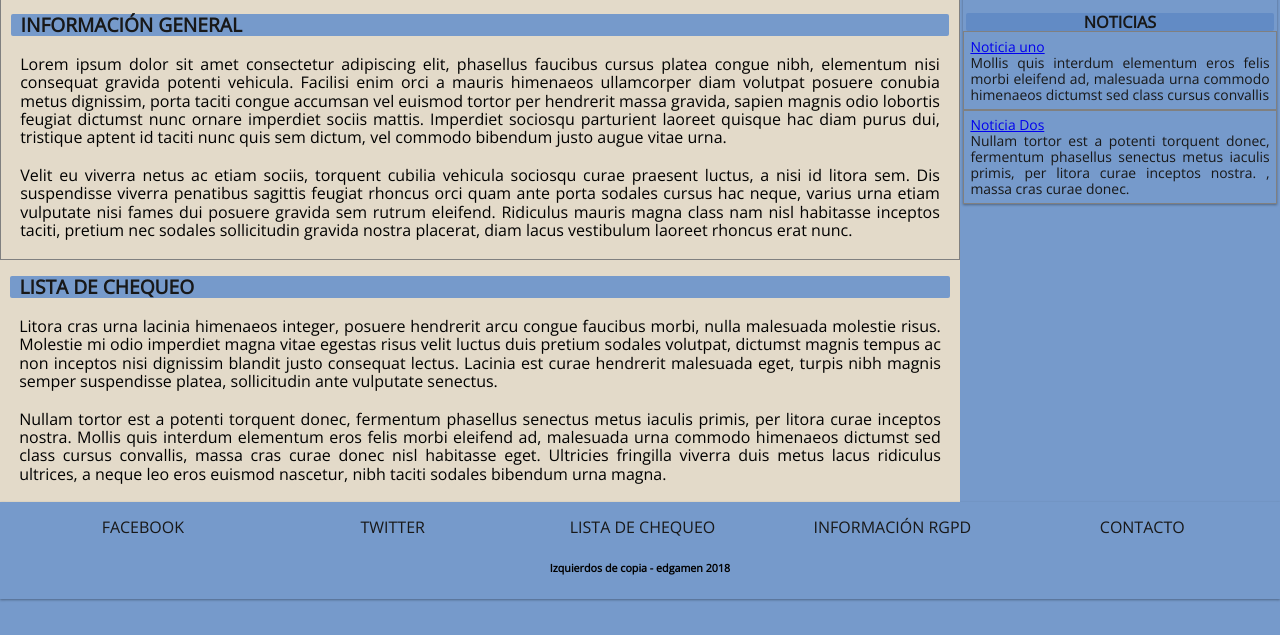
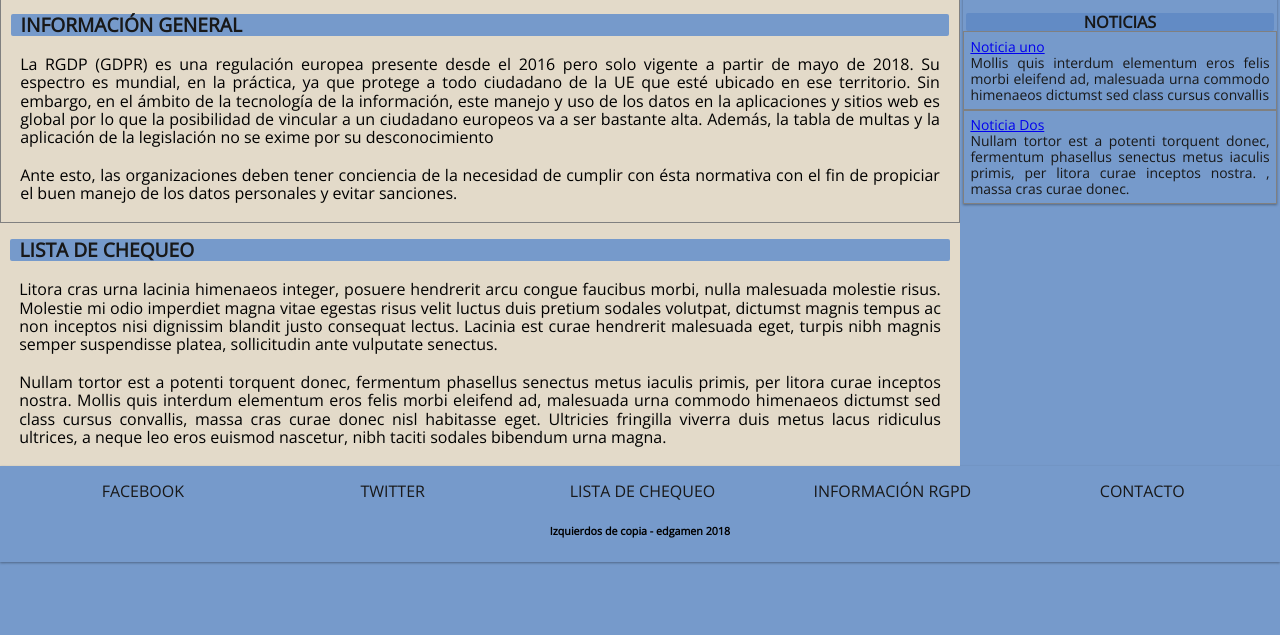
Before and after one commit to edgamen/repoProyectoBICTIA, a plain HTML site: page index.html in a window 1280 px wide. Shown: the part 165-800 px from the top of the page. Drawn offline with nearby package versions, Linux system fonts and the light colour scheme; a web font is replaced by a local one.

Commit message:
Contenido primera fase
Ingreso de contenido a la pagina

```diff
--- a/index.html
+++ b/index.html
@@ -46,18 +46,15 @@
             <article>
                 <h2>INFORMACIÓN GENERAL</h2>
                 <p>
-                        Lorem ipsum dolor sit amet consectetur adipiscing elit, phasellus faucibus cursus platea congue nibh,
-                         elementum nisi consequat gravida potenti vehicula. Facilisi enim orci a mauris himenaeos ullamcorper
-                          diam volutpat posuere conubia metus dignissim, porta taciti congue accumsan vel euismod tortor
-                           per hendrerit massa gravida, sapien magnis odio lobortis feugiat dictumst nunc ornare imperdiet
-                            sociis mattis. Imperdiet sociosqu parturient laoreet quisque hac diam purus dui, tristique
-                            aptent id taciti nunc quis sem dictum, vel commodo bibendum justo augue vitae urna.
+                        La RGDP (GDPR) es una regulación europea presente desde el 2016 pero solo vigente a partir de mayo
+de 2018. Su espectro es mundial, en la práctica, ya que protege a todo ciudadano de la UE que esté
+ubicado en ese territorio. Sin embargo, en el ámbito de la tecnología de la información, este manejo y
+uso de los datos en la aplicaciones y sitios web es global por lo que la posibilidad de vincular a un
+ciudadano europeos va a ser bastante alta. Además, la tabla de multas y la aplicación de la legislación
+no se exime por su desconocimiento
                 </p>
-                 <p>       Velit eu viverra netus ac etiam sociis, torquent cubilia vehicula sociosqu curae praesent luctus,
-                         a nisi id litora sem. Dis suspendisse viverra penatibus sagittis feugiat rhoncus orci quam
-                         ante porta sodales cursus hac neque, varius urna etiam vulputate nisi fames dui posuere gravida
-                          sem rutrum eleifend. Ridiculus mauris magna class nam nisl habitasse inceptos taciti, pretium
-                           nec sodales sollicitudin gravida nostra placerat, diam lacus vestibulum laoreet rhoncus erat nunc.
+                 <p>  Ante esto, las organizaciones deben tener conciencia de la necesidad de cumplir con ésta normativa con
+                        el fin de propiciar el buen manejo de los datos personales y evitar sanciones.
                 </p>
 
 
```
Also changed, not shown: inforgpd.html (+12 -6 lines), listachequeorgpd.html (+13 -6 lines).
